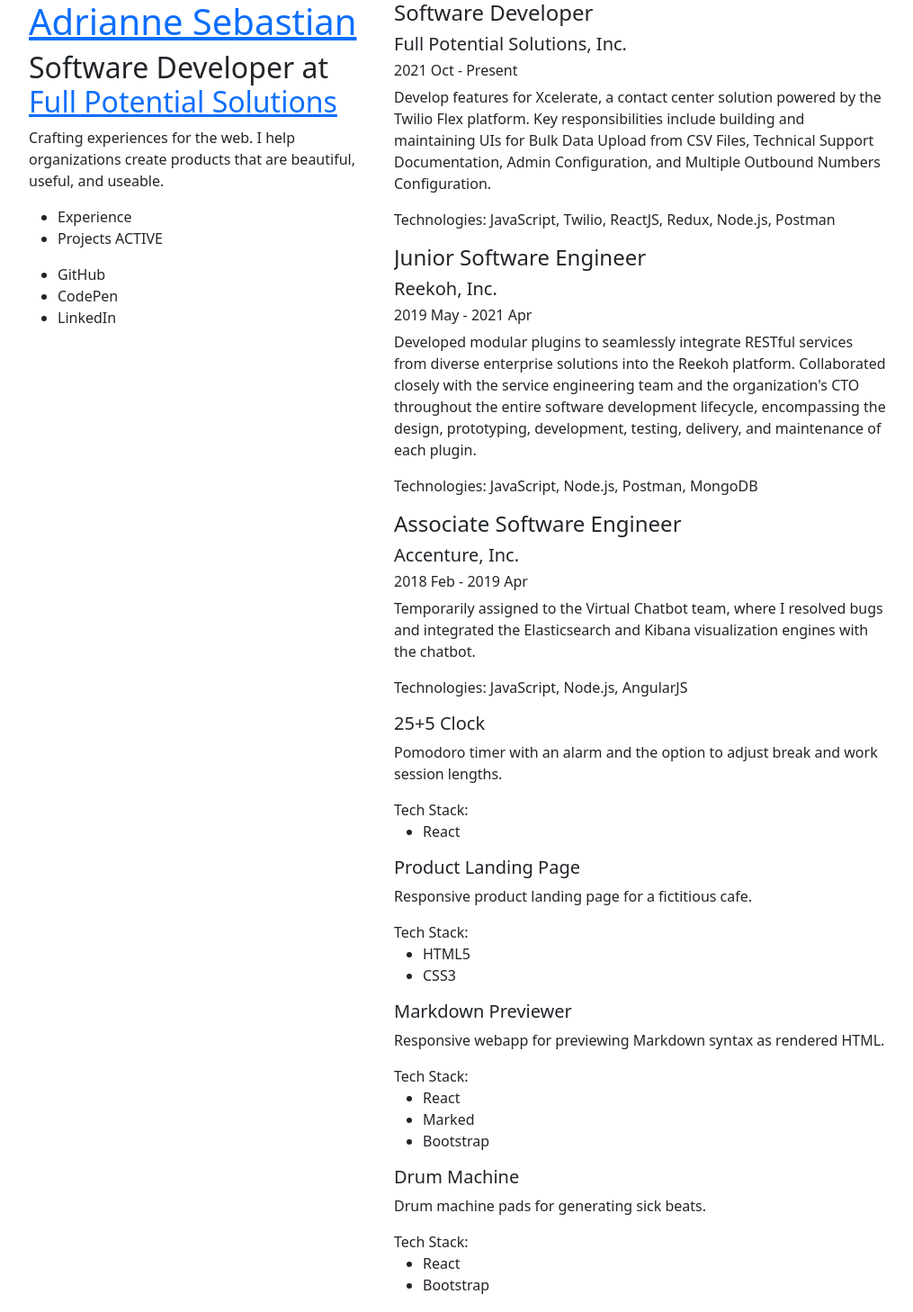
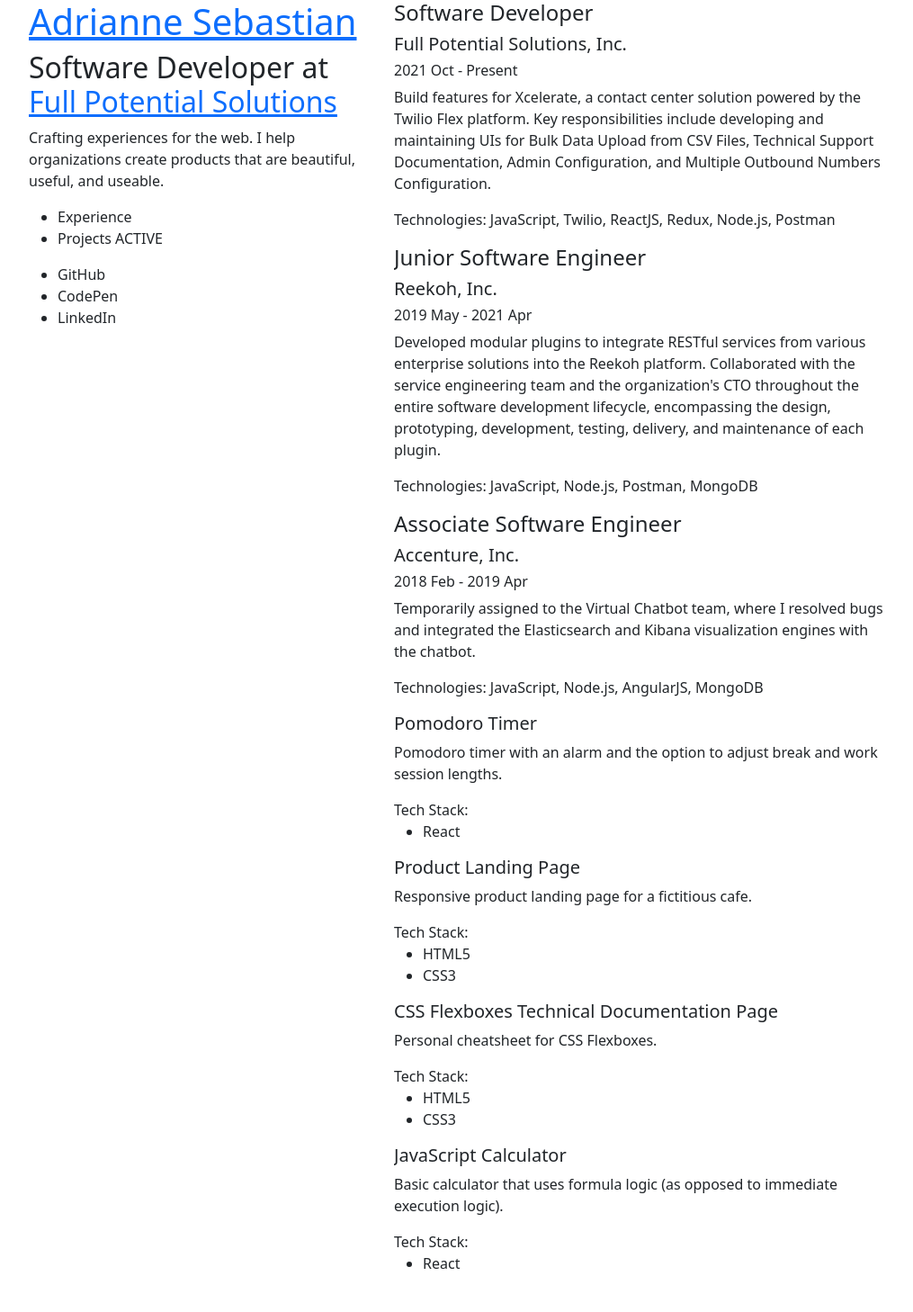
Before and after one commit to arcsbstn/arcsbstn.github.io, a React (Create React App) app: page / in a window 1280 px wide. Shown: the top 1458 px of the page at 90% size, without its empty margins (130-1145 px from the left). After the commit the page ends 1432 px from the top, so only its background shows below. Built offline with nearby package versions, Linux system fonts and the light colour scheme.

Commit message:
edit copy

```diff
--- a/src/constants/experienceList.ts
+++ b/src/constants/experienceList.ts
@@ -5,7 +5,7 @@
     url: "https://www.fpsinc.com/",
     startEndDates: "2021 Oct - Present",
     description:
-      "Develop features for Xcelerate, a contact center solution powered by the Twilio Flex platform. Key responsibilities include building and maintaining UIs for Bulk Data Upload from CSV Files, Technical Support Documentation, Admin Configuration, and Multiple Outbound Numbers Configuration.",
+      "Build features for Xcelerate, a contact center solution powered by the Twilio Flex platform. Key responsibilities include developing and maintaining UIs for Bulk Data Upload from CSV Files, Technical Support Documentation, Admin Configuration, and Multiple Outbound Numbers Configuration.",
     techStack: [
       "JavaScript",
       "Twilio",
@@ -21,7 +21,7 @@
     url: "https://reekoh.com/",
     startEndDates: "2019 May - 2021 Apr",
     description:
-      "Developed modular plugins to seamlessly integrate RESTful services from diverse enterprise solutions into the Reekoh platform. Collaborated closely with the service engineering team and the organization's CTO throughout the entire software development lifecycle, encompassing the design, prototyping, development, testing, delivery, and maintenance of each plugin.",
+      "Developed modular plugins to integrate RESTful services from various enterprise solutions into the Reekoh platform. Collaborated with the service engineering team and the organization's CTO throughout the entire software development lifecycle, encompassing the design, prototyping, development, testing, delivery, and maintenance of each plugin.",
     techStack: ["JavaScript", "Node.js", "Postman", "MongoDB"],
   },
   {
@@ -31,6 +31,6 @@
     startEndDates: "2018 Feb - 2019 Apr",
     description:
       "Temporarily assigned to the Virtual Chatbot team, where I resolved bugs and integrated the Elasticsearch and Kibana visualization engines with the chatbot.",
-    techStack: ["JavaScript, Node.js, AngularJS"],
+    techStack: ["JavaScript, Node.js, AngularJS", "MongoDB"],
   },
 ];
--- a/src/constants/projectsList.ts
+++ b/src/constants/projectsList.ts
@@ -1,6 +1,6 @@
 export const projectList = [
   {
-    title: "25+5 Clock",
+    title: "Pomodoro Timer",
     techStack: ["React"],
     description:
       "Pomodoro timer with an alarm and the option to adjust break and work session lengths.",
@@ -13,21 +13,6 @@
     description: "Responsive product landing page for a fictitious cafe.",
     demoLink: "https://codepen.io/arcsbstn/full/LYyzOdM",
     repoLink: "https://codepen.io/arcsbstn/pen/LYyzOdM",
-  },
-  {
-    title: "Markdown Previewer",
-    techStack: ["React", "Marked", "Bootstrap"],
-    description:
-      "Responsive webapp for previewing Markdown syntax as rendered HTML.",
-    demoLink: "https://epic-ramanujan-65ff54.netlify.app/",
-    repoLink: "https://github.com/arcsbstn/fcc-markdown-previewer",
-  },
-  {
-    title: "Drum Machine",
-    techStack: ["React", "Bootstrap"],
-    description: "Drum machine pads for generating sick beats.",
-    demoLink: "https://hungry-kowalevski-20f07c.netlify.app/",
-    repoLink: "https://github.com/arcsbstn/fcc-drum-machine",
   },
   {
     title: "CSS Flexboxes Technical Documentation Page",
```
